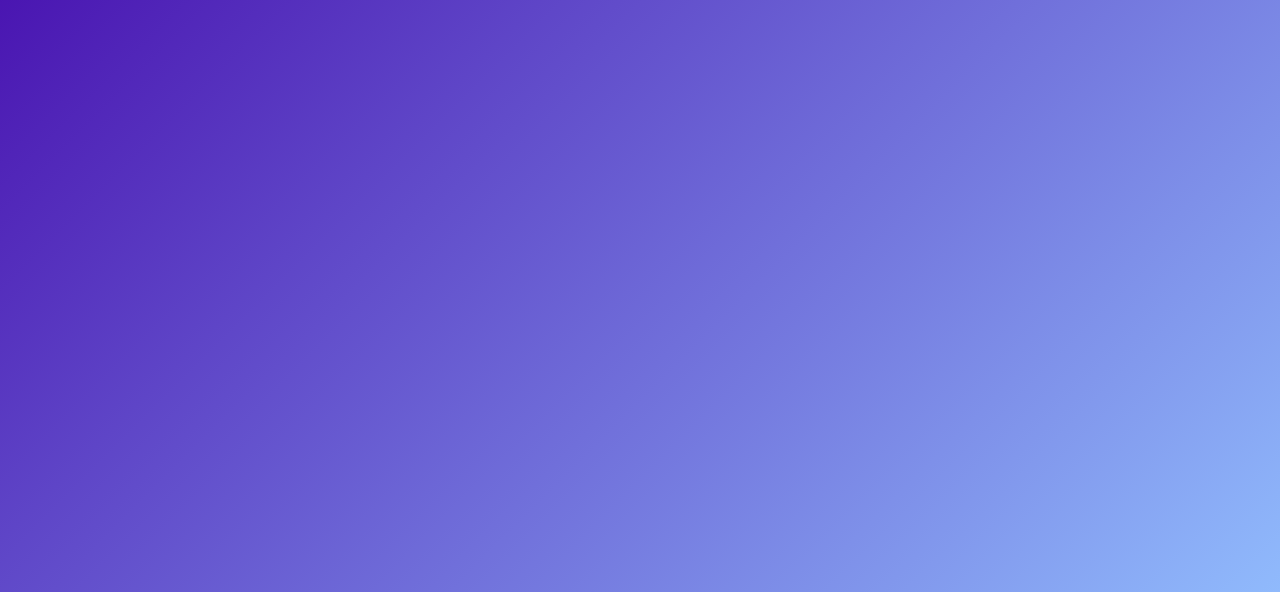
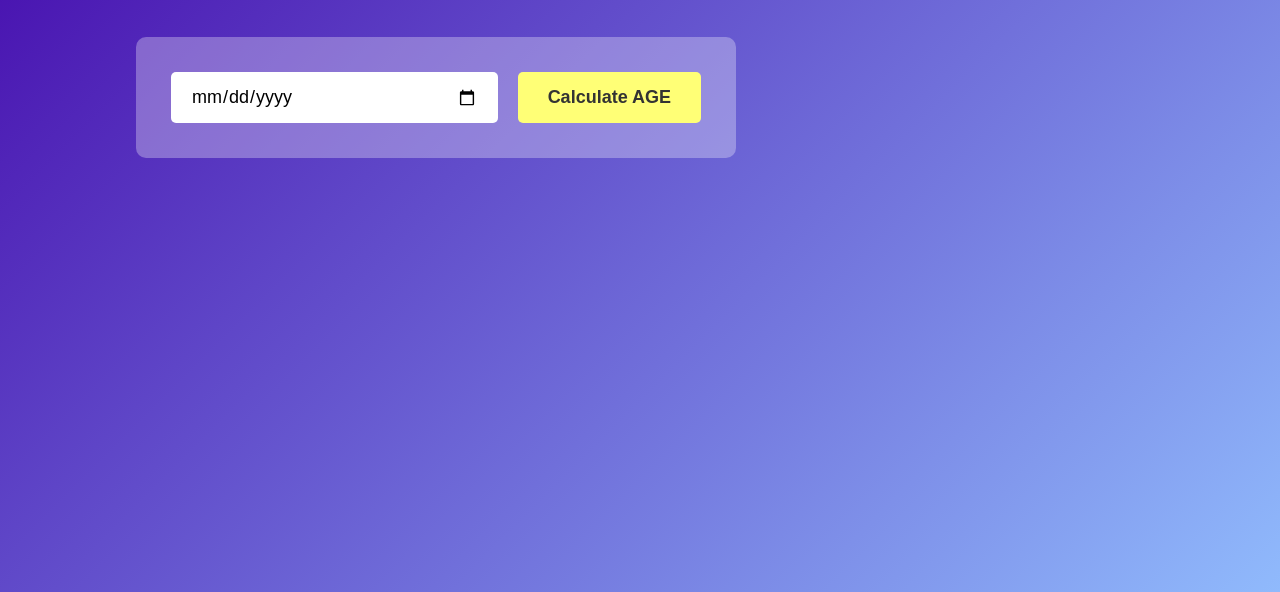
Before and after one commit to salinpaul94/Age-calculator, a plain HTML site: page version_01/index.html in a window 1280 px wide. Shown: the part 208-800 px from the top of the page. Drawn offline with Linux system fonts and the light colour scheme.

Commit message:
input box styling

```diff
--- a/version_01/index.html
+++ b/version_01/index.html
@@ -12,6 +12,10 @@
   <div class="container">
     <div class="calculator">
       <h1>Calculate your <span>AGE</span></h1>
+      <div class="input-box">
+        <input type="date" id="date">
+        <button>Calculate AGE</button>
+      </div>
     </div>
   </div>
   <script src="index.js"></script>
--- a/version_01/style.css
+++ b/version_01/style.css
@@ -23,3 +23,32 @@
 .calculator h1 span{
   color: #ffff76;
 }
+.input-box{
+  margin: 40px 0;
+  padding: 35px;
+  border-radius: 10px;
+  background: rgba(255, 255, 255, 0.3);
+  display: flex;
+  align-items: center;
+}
+.input-box input{
+  flex: 1;
+  margin-right: 20px;
+  padding: 14px 20px;
+  border: none;
+  outline: none;
+  font-size: 18px;
+  border-radius: 5px;
+  position: relative;
+}
+.input-box button{
+  background: #ffff76;
+  border: none;
+  outline: none;
+  padding: 15px 30px;
+  border-radius: 5px;
+  font-weight: 600;
+  color: #333;
+  cursor: pointer;
+  font-size: 18px;
+}
```
